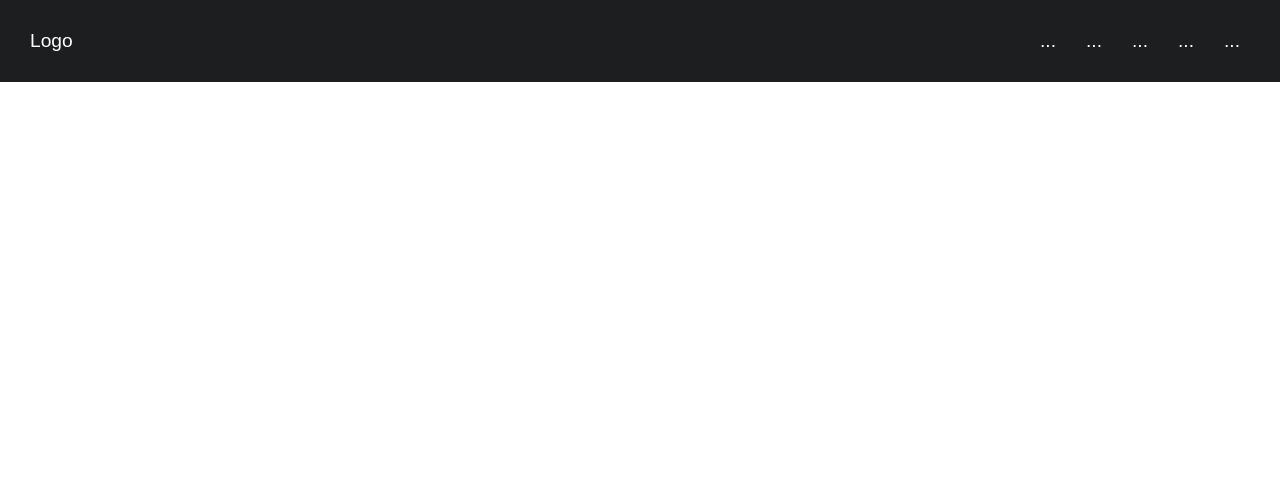
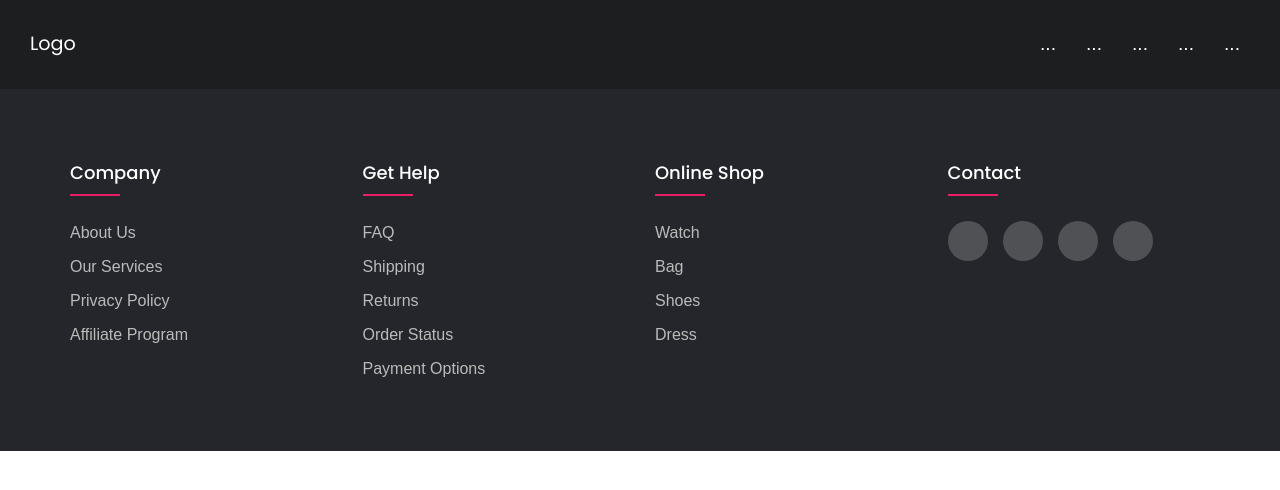
Before and after one commit to RRICHARRD/skeleton, a plain HTML site: page docs/index.html in a window 1280 px wide. Drawn offline with Linux system fonts and the light colour scheme.

Commit message:
Add a footer

```diff
--- a/css/styles.css
+++ b/css/styles.css
@@ -1,3 +1,6 @@
+@import url('https://fonts.googleapis.com/css2?family=Poppins:wght@300;400;500;600;700&display=swap');
+
+/* HEADER */
 body, ul, li, p {
   margin: 0px;
   padding: 0px;
@@ -46,3 +49,111 @@ img {
   display: block;
   padding: 10px;
 }
+
+body {
+	line-height: 1.5;
+	font-family: 'Poppins', sans-serif;
+}
+
+* {
+	margin:0;
+	padding:0;
+	box-sizing: border-box;
+}
+
+/* FOOTER */
+.container {
+	max-width: 1170px;
+	margin:auto;
+}
+
+.row {
+	display: flex;
+	flex-wrap: wrap;
+}
+
+ul {
+	list-style: none;
+}
+
+.footer {
+	background-color: #24262b;
+    padding: 70px 0;
+}
+
+.footer-col{
+   width: 25%;
+   padding: 0 15px;
+}
+
+.footer-col h4{
+	font-size: 18px;
+	color: #ffffff;
+	text-transform: capitalize;
+	margin-bottom: 35px;
+	font-weight: 500;
+	position: relative;
+}
+
+.footer-col h4::before{
+	content: '';
+	position: absolute;
+	left:0;
+	bottom: -10px;
+	background-color: #e91e63;
+	height: 2px;
+	box-sizing: border-box;
+	width: 50px;
+}
+
+.footer-col ul li:not(:last-child){
+	margin-bottom: 10px;
+}
+
+.footer-col ul li a{
+	font-size: 16px;
+	text-transform: capitalize;
+	color: #ffffff;
+	text-decoration: none;
+	font-weight: 300;
+	color: #bbbbbb;
+	display: block;
+	transition: all 0.3s ease;
+}
+
+.footer-col ul li a:hover{
+	color: #ffffff;
+	padding-left: 8px;
+}
+
+.footer-col .social-links a{
+	display: inline-block;
+	height: 40px;
+	width: 40px;
+	background-color: rgba(255,255,255,0.2);
+	margin:0 10px 10px 0;
+	text-align: center;
+	line-height: 40px;
+	border-radius: 50%;
+	color: #ffffff;
+	transition: all 0.5s ease;
+}
+
+.footer-col .social-links a:hover{
+	color: #24262b;
+	background-color: #ffffff;
+}
+
+/*responsive*/
+@media(max-width: 767px){
+  .footer-col{
+    width: 50%;
+    margin-bottom: 30px;
+}
+
+}
+@media(max-width: 574px){
+  .footer-col{
+    width: 100%;
+}
+}
--- a/docs/index.html
+++ b/docs/index.html
@@ -21,8 +21,51 @@
         </nav>
     </header>
 
-    <footer>
+    <footer class="footer">
+      <div class="container">
+        <div class="row">
+          <div class="footer-col">
+            <h4>company</h4>
+            <ul>
+              <li><a href="#">about us</a></li>
+              <li><a href="#">our services</a></li>
+              <li><a href="#">privacy policy</a></li>
+              <li><a href="#">affiliate program</a></li>
+            </ul>
+          </div>
+          <div class="footer-col">
+            <h4>get help</h4>
+            <ul>
+              <li><a href="#">FAQ</a></li>
+              <li><a href="#">shipping</a></li>
+              <li><a href="#">returns</a></li>
+              <li><a href="#">order status</a></li>
+              <li><a href="#">payment options</a></li>
+            </ul>
+          </div>
+          <div class="footer-col">
+            <h4>online shop</h4>
+            <ul>
+              <li><a href="#">watch</a></li>
+              <li><a href="#">bag</a></li>
+              <li><a href="#">shoes</a></li>
+              <li><a href="#">dress</a></li>
+            </ul>
+          </div>
+          <div class="footer-col">
+            <h4>Contact</h4>
+            <div class="social-links">
+              <a href="#"> </a>
+              <a href="#"> </a>
+              <a href="#"> </a>
+              <a href="#"> </a>
+            </div>
+          </div>
+          <div class="footer-col">
 
-    </footer>
+          </div>
+        </div>
+      </div>
+   </footer>
 </body>
 </html>
```
